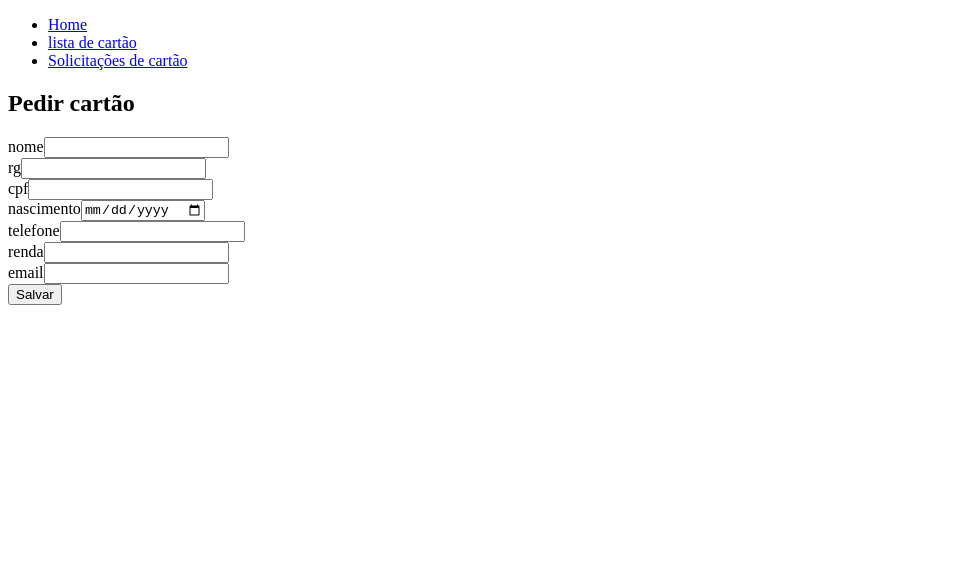
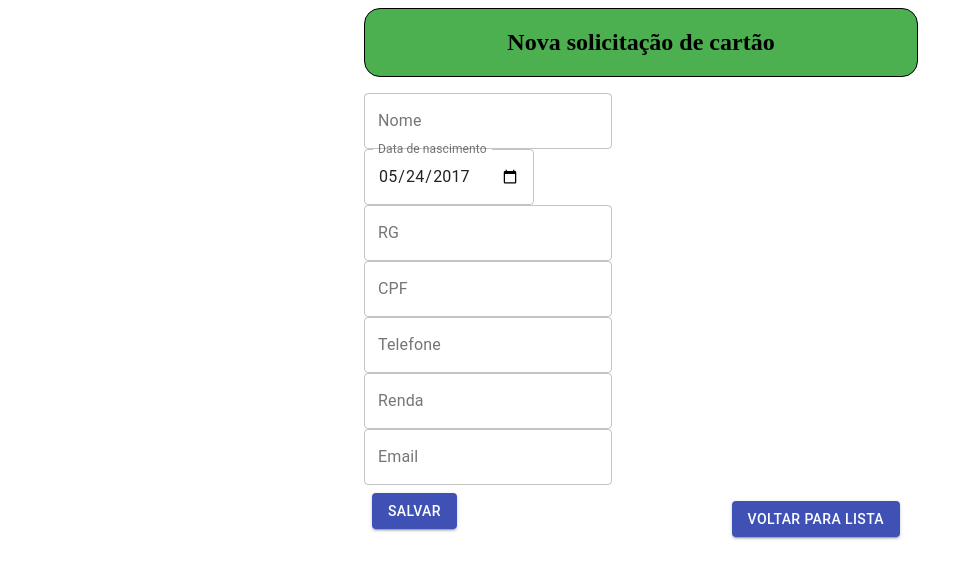
Before and after one commit to messiasds/Desafio-DMCard, a React (Create React App) app in the folder frontend/desafio/: page /solicitar in a window 1280 px wide. Shown: the top 578 px of the page, without its empty margins (0-973 px from the left). Built offline with nearby package versions, Linux system fonts and the light colour scheme.

Commit message:
Corrigindo Layout, Adicionando interacao entre as rotas

```diff
--- a/frontend/desafio/package.json
+++ b/frontend/desafio/package.json
@@ -3,6 +3,7 @@
   "version": "0.1.0",
   "private": true,
   "dependencies": {
+    "@material-ui/core": "^4.11.0",
     "@testing-library/jest-dom": "^4.2.4",
     "@testing-library/react": "^9.5.0",
     "@testing-library/user-event": "^7.2.1",
--- a/frontend/desafio/src/App.jsx
+++ b/frontend/desafio/src/App.jsx
@@ -1,20 +1,11 @@
 import React from 'react'
-//import Lista from './components/Lista'
-import Titulo from './components/Titulo'
 import { BrowserRouter, Switch, Route } from 'react-router-dom'
-import Home from './pages/Home'
-import Detalhes from './pages/DetalhesCartao'
-import Lista from './pages/ListaCartoes'
 import {Routes} from './routes'
-import Menu from './components/Menu'
 
 export default () =>
     <div>
-        {/* <Titulo titulo='Todas' />
-        <Titulo titulo='Todos os cartoes' /> */}
         <BrowserRouter>
-            <Menu />
-            <Routes />
+                <Routes />
         </BrowserRouter>
 
     </div>
--- /dev/null
+++ b/frontend/desafio/src/components/BotaoVoltar.jsx
@@ -0,0 +1,9 @@
+import React from 'react'
+import {Button} from '@material-ui/core'
+import {Link} from 'react-router-dom'
+
+export default (props) => {
+    return (
+      <Button variant='contained' component={Link} to="/lista" color='primary' > Voltar para lista </Button>
+    )
+    }
--- a/frontend/desafio/src/components/Lista.jsx
+++ b/frontend/desafio/src/components/Lista.jsx
@@ -1,5 +1,9 @@
 import React, { Component } from 'react'
 import axios from 'axios'
+import ListItem from '@material-ui/core/ListItem';
+import List from '@material-ui/core/List';
+import {ListItemText, ListItemAvatar, Avatar} from '@material-ui/core';
+import {Link} from 'react-router-dom'
 
 export default class Tabela extends Component {
 
@@ -12,13 +16,33 @@ export default class Tabela extends Component {
         this.get_dados()
     }
 
+    verificar_cartao_aprovado(){
+        return null
+
+    }
+
     montar_lista(dados){
 
         // cria um novo array contendo uma lista de <LI> com os dados do JSON
 
         let linhas = dados.map((linha) =>
-            <li> { linha.nome }  - { linha.credito } - {linha.cartao_aprovado.toString() } </li>
-         )
+
+            <ListItem button divider component={Link} to={
+                {
+                    pathname:"/detalhes",
+                    state: linha
+                }
+            }>
+                <ListItemAvatar>
+                  <Avatar  alt="Remy Sharp" src="https://media.istockphoto.com/vectors/check-mark-vector-tick-green-icon-in-circle-approved-symbol-checkmark-vector-id1261448792" >
+                  </Avatar>
+                </ListItemAvatar>
+                <ListItemText >
+                { linha.nome }  - R$ { linha.credito } {/*linha.cartao_aprovado.toString() */}
+                </ListItemText>
+            </ListItem >
+        )
+
          this.setState({lista_li:linhas})
     }
 
@@ -36,10 +60,11 @@ export default class Tabela extends Component {
     render(){
         return (
             <>
-            <ul>
-                { this.state.lista_li }
-            </ul>
+            <List >
+                { this.state.lista_li}
+            </List>
             </>
+
         )
     }
 }
--- a/frontend/desafio/src/components/Menu.jsx
+++ /dev/null
@@ -1,20 +0,0 @@
-import React from 'react'
-import {Link } from 'react-router-dom'
-
-export default () => (
-    <div>
-      <nav>
-        <ul>
-          <li>
-            <Link to="/">Home</Link>
-          </li>
-          <li>
-            <Link to="/lista"> lista de cartão</Link>
-          </li>
-          <li>
-            <Link to="/solicitar"> Solicitações de cartão</Link>
-          </li>
-        </ul>
-      </nav>
-    </div>
-)
--- a/frontend/desafio/src/components/Titulo.jsx
+++ b/frontend/desafio/src/components/Titulo.jsx
@@ -1,6 +1,10 @@
 import React from'react'
+import {Box} from '@material-ui/core'
 
 export default (props) => (
+    <Box display="flex" justifyContent='center' border={1} borderRadius={16} bgcolor="success.main"
+      width="100%" mb={2}>
     <h2> {props.titulo} </h2>
+    </Box>
 
 )
--- a/frontend/desafio/src/pages/Confirmacao.jsx
+++ /dev/null
@@ -1,9 +0,0 @@
-
-import React from 'react'
-import Titulo from '../components/Titulo'
-
-export default () =>  (
-    <>
-    <Titulo titulo = 'Excluido' />
-    </>
-)
--- a/frontend/desafio/src/pages/Home.jsx
+++ b/frontend/desafio/src/pages/Home.jsx
@@ -1,7 +1,7 @@
 import React from 'react'
 import Titulo from '../components/Titulo'
 
-export default () =>  (
+export default (props) =>  (
     <>
     <Titulo titulo = 'Home' />
     </>
--- a/frontend/desafio/src/pages/ListaCartoes.jsx
+++ b/frontend/desafio/src/pages/ListaCartoes.jsx
@@ -1,10 +1,21 @@
 import React from 'react'
 import Titulo from '../components/Titulo'
 import Lista from '../components/Lista'
+import {Button, Box, Container} from '@material-ui/core'
+import {Link} from 'react-router-dom'
+export default () =>  {
 
-export default () =>  (
-    <>
-    <Titulo titulo = 'Lista' />
-    <Lista />
-    </>
+    return(
+      <>
+      <Container maxWidth='sm'>
+        <Titulo titulo = 'Pedidos de cartão realizados' />
+        <Box display="flex" justifyContent='center' mb={2}>
+          <Button size="large" variant='contained' color='primary' component={Link} to="/solicitar"> Solicitar cartão</Button>
+        </Box>
+        <Box display="flex" justifyContent='center' border={1} borderRadius={16} bgcolor="text.secondary" width="100%">
+          <Lista />
+        </Box>
+      </Container>
+      </>
 )
+    }
--- a/frontend/desafio/src/pages/SolicitarCartao.jsx
+++ b/frontend/desafio/src/pages/SolicitarCartao.jsx
@@ -1,14 +1,16 @@
 import React from 'react'
 import Titulo from '../components/Titulo'
 import axios from 'axios'
-import { Link } from 'react-router-dom'
-
+import { Redirect } from 'react-router-dom'
+import {TextField, Button} from '@material-ui/core'
+import {Container, Box} from '@material-ui/core'
+import BotaoVolar from '../components/BotaoVoltar'
 
 class SolicitacaoCartaoForm extends React.Component {
     constructor(props){
         super(props);
         this.state = {
-            //dados: {
+            dados: {
                 nome:"",
                 data_nascimento:"",
                 rg:"",
@@ -16,9 +18,9 @@ class SolicitacaoCartaoForm extends React.Component {
                 telefone:"",
                 email:"",
                 renda:"",
-            //},
-            //path_detalhes:"/lista",
-            //salvo_flah:false
+            },
+            path_redirect:"/lista",
+            salvo_flag:false
         }
 
         this.handleInputChange = this.handleInputChange.bind(this)
@@ -30,8 +32,11 @@ class SolicitacaoCartaoForm extends React.Component {
         const value =  target.value
         const name = target.name
 
+        const dados = { ...this.state.dados };
+        dados[name] = value
+
         this.setState({
-             [name] : value
+            dados
         })
     }
 
@@ -46,42 +51,105 @@ class SolicitacaoCartaoForm extends React.Component {
 
     salvarDados(){
 
+        // salva a flag como true para redirecioar para a tela de lsitagem
+
         let url = 'http://127.0.0.1:9090/solicitacoes'
-        axios.post(url, this.state)
+        axios.post(url, this.state.dados)
             .then((response) => {
                 alert("salvo com sucesso");
-
+                this.setState({
+                    salvo_flag:true
+                })
             })
     }
 
     render(){
+
+        if (this.state.salvo_flag) {
+            return <Redirect to={this.state.path_redirect} />
+        }
+
         return (
             <form onSubmit={this.handleSubmit} >
-                nome
-                <input name="nome" type="text" value={this.state.nome} onChange={this.handleInputChange}/><br />
-                rg
-                <input name="rg" type="text" value={this.state.rg } onChange={this.handleInputChange}/><br />
-                cpf
-                <input name="cpf" type="text" value={this.state.cpf } onChange={this.handleInputChange}/><br />
-                nascimento
-                <input name="data_nascimento" type="date" value={this.state.nascimento} onChange={this.handleInputChange} /><br/>
-                telefone
-                <input name="telefone" type="text" value={this.state.telefone } onChange={this.handleInputChange}/><br />
-                renda
-                <input name="renda" type="text" value={this.state.renda } onChange={this.handleInputChange}/><br />
-                email
-                <input name="email" type="text" value={this.state.email } onChange={this.handleInputChange}/><br />
-                <input type="submit" value="Salvar" />
+                <TextField
+                 label="Nome"
+                 id="outlined-margin-none"
+                 variant="outlined"
+                 name="nome"
+                 value={this.state.nome} onChange={this.handleInputChange} />
+                <br />
+
+                <TextField
+                  label="Data de nascimento"
+                  type="date"
+                  variant="outlined"
+                  defaultValue="2017-05-24"
+                  name="data_nascimento"
+                  value={this.state.data_nascimento} onChange={this.handleInputChange}
+                />
+                <br />
+
+                <TextField
+                 label="RG"
+                 id="outlined-margin-none"
+                 variant="outlined"
+                 name="rg"
+                 value={this.state.rg} onChange={this.handleInputChange}
+                 />
+                 <br />
+
+                <TextField
+                 label="CPF"
+                 id="outlined-margin-none"
+                 variant="outlined"
+                 name="cpf"
+                 value={this.state.cpf} onChange={this.handleInputChange}/>
+                 <br />
+
+                <TextField
+                 label="Telefone"
+                 id="outlined-margin-none"
+                 variant="outlined"
+                 name="telefone"
+                 value={this.state.telefone} onChange={this.handleInputChange}/>
+                 <br />
+
+                <TextField
+                 label="Renda"
+                 id="outlined-margin-none"
+                 variant="outlined"
+                 name="renda"
+                 value={this.state.renda} onChange={this.handleInputChange}/>
+                 <br />
+
+                <TextField
+                 label="Email"
+                 id="outlined-margin-none"
+                 variant="outlined"
+                 name="email"
+                 value={this.state.email} onChange={this.handleInputChange}/>
+                 <br />
+                 <Box display="flex" justifyContent='flex-end'p={1}>
+                     <Box flexGrow={1}>
+                      <Button variant='contained' color='primary' type="submit"> Salvar </Button>
+                     </Box>
+                     <Box p={1}>
+                        <BotaoVolar />
+                     </Box>
+                </Box>
+
+
             </form>
         )
     }
 
 }
 
-
 export default () =>  (
     <>
-    <Titulo titulo = 'Pedir cartão' />
-    <SolicitacaoCartaoForm />
+    <Container maxWidth='sm'>
+      <Titulo titulo = 'Nova solicitação de cartão' />
+      <SolicitacaoCartaoForm />
+    </Container>
     </>
 )
--- a/frontend/desafio/src/routes.jsx
+++ b/frontend/desafio/src/routes.jsx
@@ -3,7 +3,6 @@ import { BrowserRouter, Switch, Route } from 'react-router-dom'
 import Home from './pages/Home'
 import Detalhes from './pages/DetalhesCartao'
 import Lista from './pages/ListaCartoes'
-import Confirmacao from './pages/Confirmacao'
 import SolicitarCartao from './pages/SolicitarCartao'
 
 export const Routes = () => {
@@ -12,7 +11,6 @@ export const Routes = () => {
         <Route path='/' component={Home} exact />
         <Route path='/lista' component={Lista} />
         <Route path='/detalhes' component={Detalhes} />
-        <Route path='/confirmacao' component={Confirmacao} />
         <Route path='/solicitar' component={SolicitarCartao} />
       </Switch>
       )
```
Also changed, not shown: frontend/desafio/src/pages/DetalhesCartao.jsx (+43 -19 lines), 1 other file (tests, documents, lock files or other folders).
